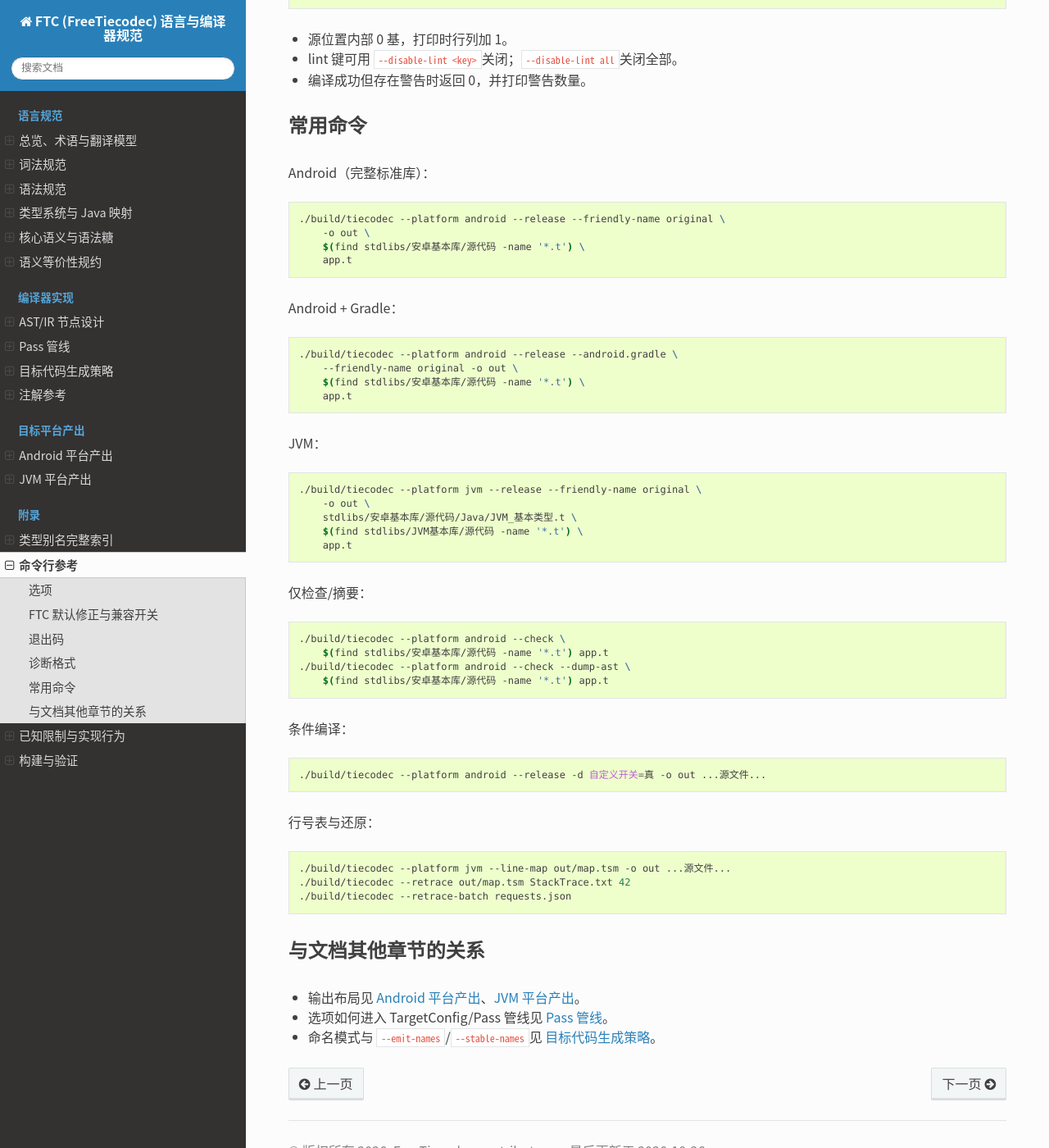
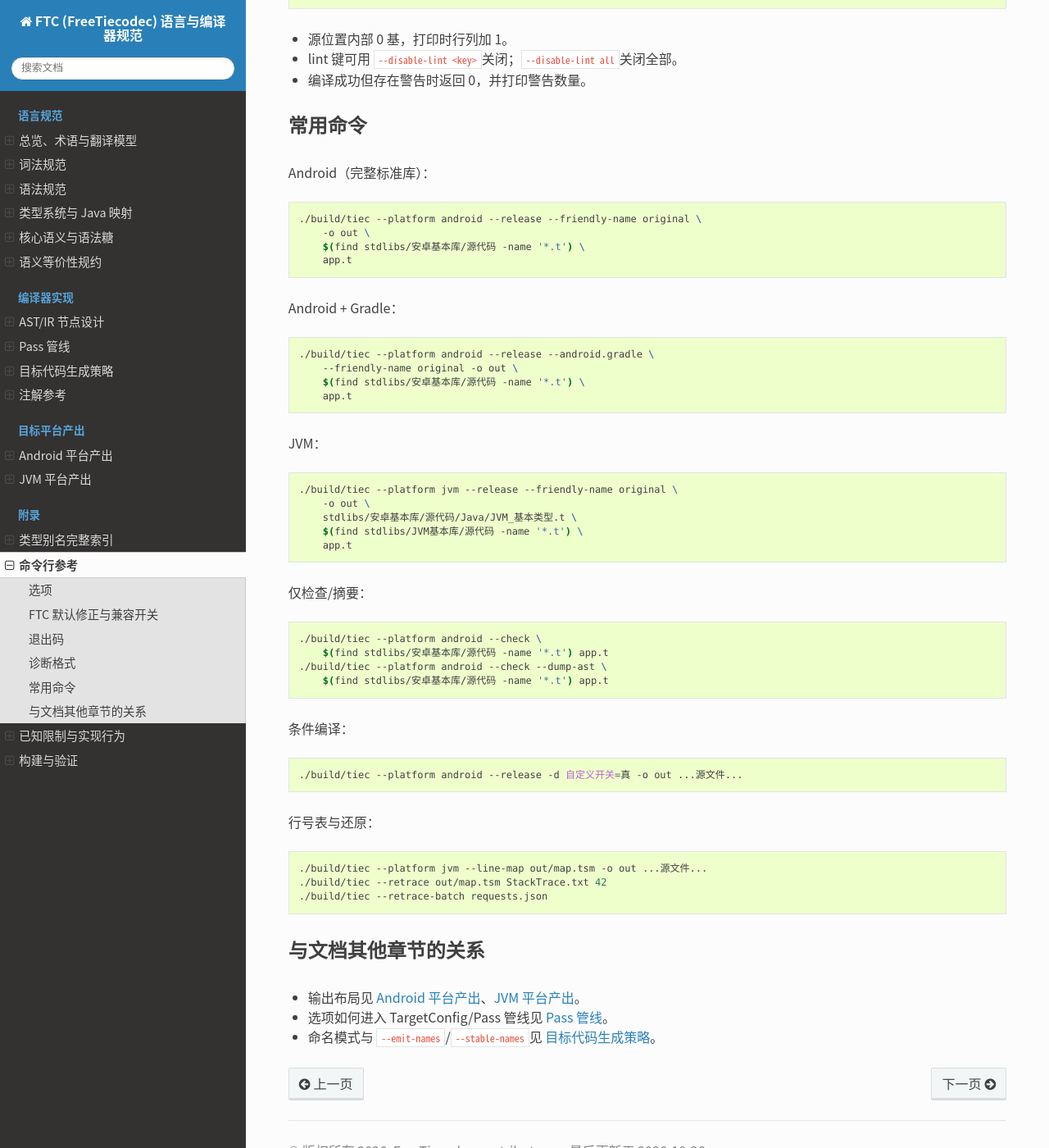
Before and after one commit to FreeTiecode/TieCodeCompiler, a Sphinx documentation site: the page built from docs/appendix/cli.rst, in a window 1280 px wide and 1400 px high, scrolled down 2984 px. Shown: the whole window at 82% size. Built offline with Sphinx 7.4.7 and the Read the Docs theme 3.1.0, drawn with Linux system fonts in a browser that asks for light colours.

Commit message:
refactor: 构建产物更名为 tiec 并同步文档与测试
- CMake target 与测试环境变量统一指向 tiec，README 的"产物仍名为 tiecodec"
  与实际构建不符，一并更正。
- CLI 帮助、文档示例命令与 stdlibs 说明同步改写，避免照抄后找不到可执行文件。

```diff
--- a/docs/appendix/cli.rst
+++ b/docs/appendix/cli.rst
@@ -186,7 +186,7 @@ Android（完整标准库）：
 
 .. code-block:: bash
 
-   ./build/tiecodec --platform android --release --friendly-name original \
+   ./build/tiec --platform android --release --friendly-name original \
        -o out \
        $(find stdlibs/安卓基本库/源代码 -name '*.t') \
        app.t
@@ -195,7 +195,7 @@ Android + Gradle：
 
 .. code-block:: bash
 
-   ./build/tiecodec --platform android --release --android.gradle \
+   ./build/tiec --platform android --release --android.gradle \
        --friendly-name original -o out \
        $(find stdlibs/安卓基本库/源代码 -name '*.t') \
        app.t
@@ -204,7 +204,7 @@ JVM：
 
 .. code-block:: bash
 
-   ./build/tiecodec --platform jvm --release --friendly-name original \
+   ./build/tiec --platform jvm --release --friendly-name original \
        -o out \
        stdlibs/安卓基本库/源代码/Java/JVM_基本类型.t \
        $(find stdlibs/JVM基本库/源代码 -name '*.t') \
@@ -214,24 +214,24 @@ JVM：
 
 .. code-block:: bash
 
-   ./build/tiecodec --platform android --check \
+   ./build/tiec --platform android --check \
        $(find stdlibs/安卓基本库/源代码 -name '*.t') app.t
-   ./build/tiecodec --platform android --check --dump-ast \
+   ./build/tiec --platform android --check --dump-ast \
        $(find stdlibs/安卓基本库/源代码 -name '*.t') app.t
 
 条件编译：
 
 .. code-block:: bash
 
-   ./build/tiecodec --platform android --release -d 自定义开关=真 -o out ...源文件...
+   ./build/tiec --platform android --release -d 自定义开关=真 -o out ...源文件...
 
 行号表与还原：
 
 .. code-block:: bash
 
-   ./build/tiecodec --platform jvm --line-map out/map.tsm -o out ...源文件...
-   ./build/tiecodec --retrace out/map.tsm StackTrace.txt 42
-   ./build/tiecodec --retrace-batch requests.json
+   ./build/tiec --platform jvm --line-map out/map.tsm -o out ...源文件...
+   ./build/tiec --retrace out/map.tsm StackTrace.txt 42
+   ./build/tiec --retrace-batch requests.json
 
 与文档其他章节的关系
 --------------------------------------------------------------------------------
```
Also changed, not shown: CMakeLists.txt (+4 -4 lines), README.md (+3 -3 lines), stdlibs/JVM基本库/README.md, 2 other files.
